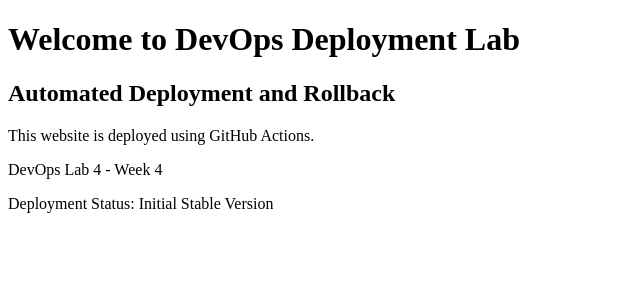
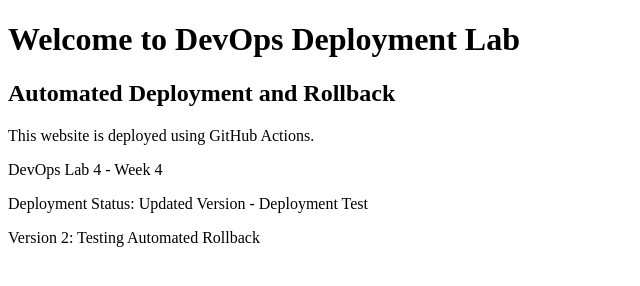
Before and after one commit to Anveshmacharla/ci-pipeline-lab, a plain HTML site: page site/index.html in a window 1280 px wide. Shown: the whole page, without its empty margins (0-640 px from the left). Drawn offline with Linux system fonts and the light colour scheme.

Commit message:
Update website for rollback testing

```diff
--- a/site/index.html
+++ b/site/index.html
@@ -13,7 +13,9 @@
 
     <p>DevOps Lab 4 - Week 4</p>
 
-    <p>Deployment Status: Initial Stable Version</p>
+    <p>Deployment Status: Updated Version - Deployment Test</p>
+
+    <p>Version 2: Testing Automated Rollback</p>
 
 </body>
 </html>
```
